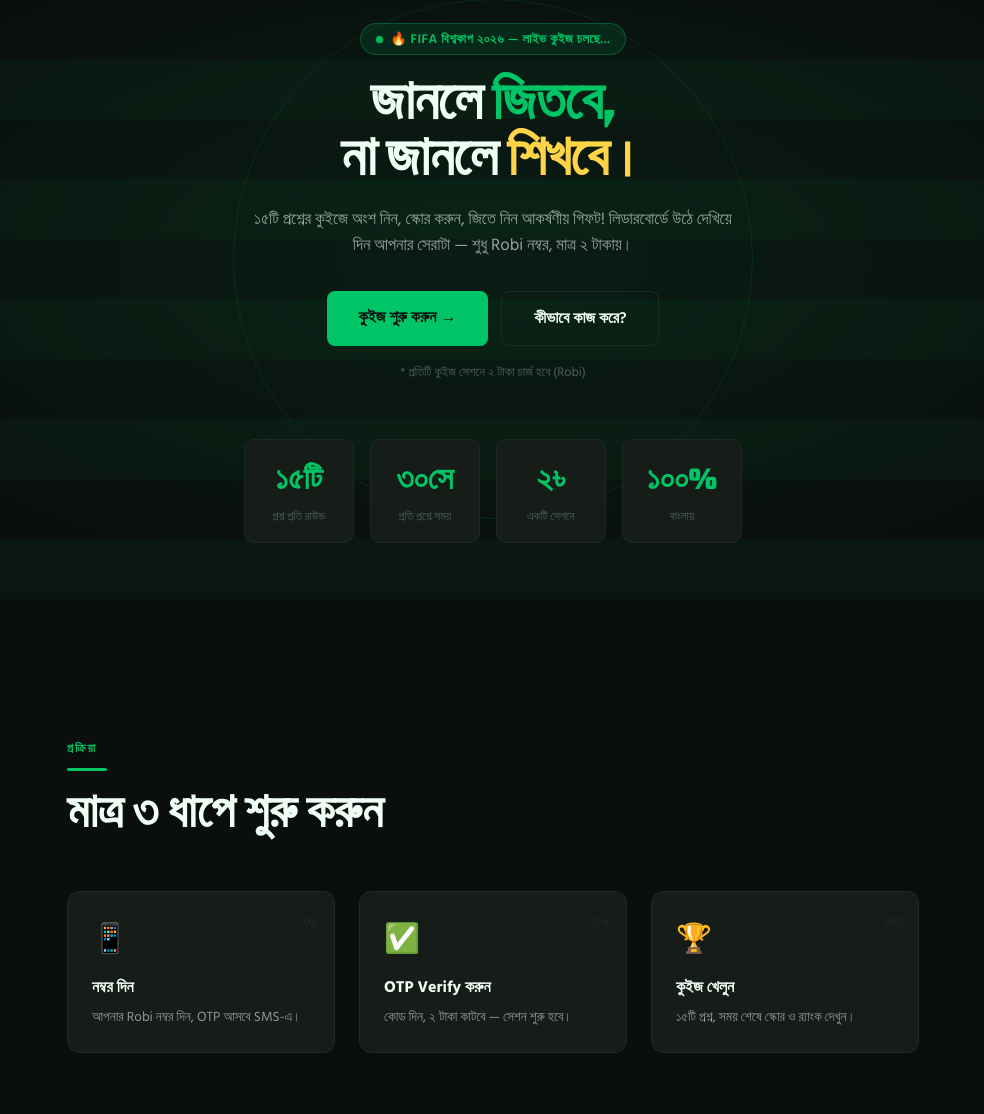
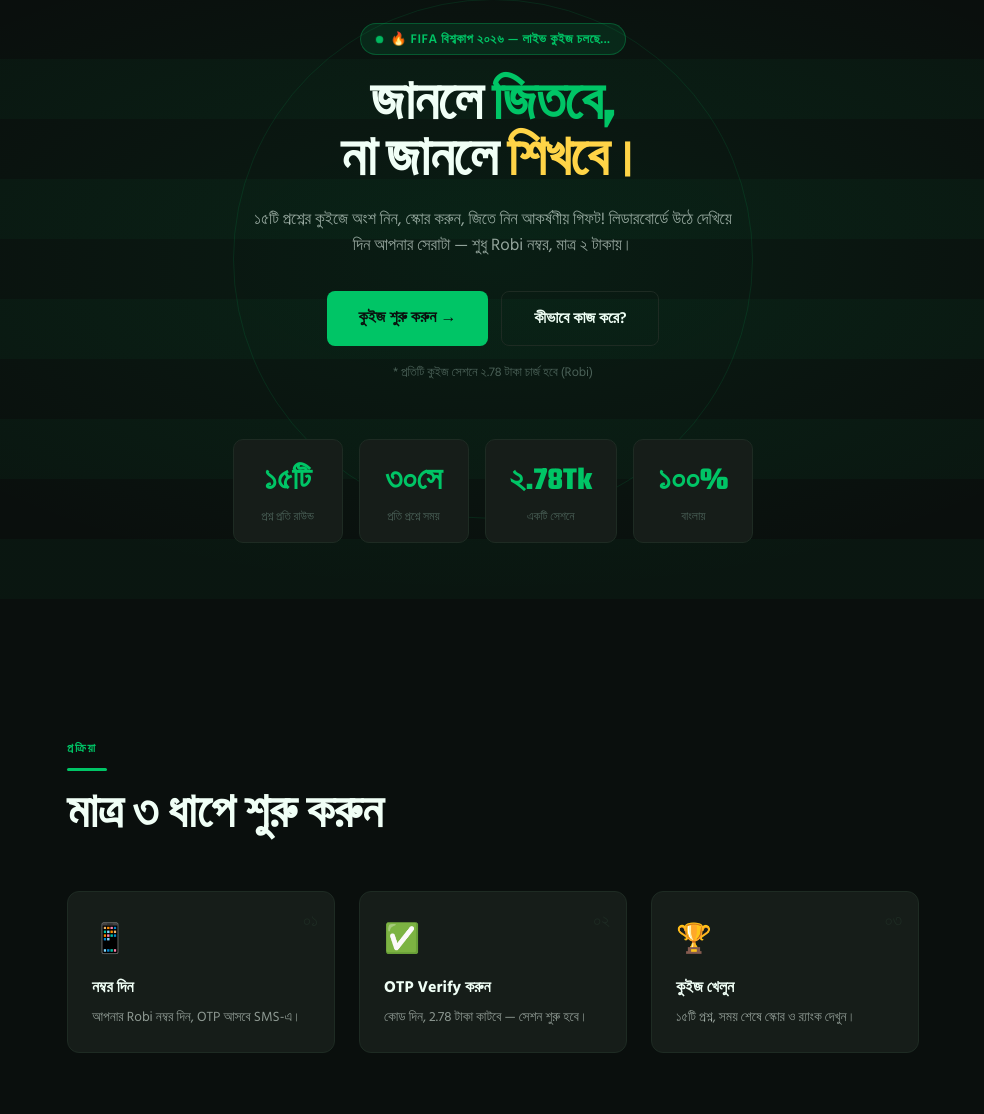
Before and after one commit to nafiz-byte/quizfy, a Django app: page / in a window 1280 px wide. Shown: the part 141-1255 px from the top of the page, without its empty margins (147-1131 px from the left). Run offline with Django 5.2, Linux system fonts and the light colour scheme.

Commit message:
charging update

```diff
--- a/templates/index.html
+++ b/templates/index.html
@@ -416,7 +416,7 @@
     <a href="#register" class="btn-primary">কুইজ শুরু করুন →</a>
     <a href="#how" class="btn-ghost">কীভাবে কাজ করে?</a>
   </div>
-  <p class="charge-note">* প্রতিটি কুইজ সেশনে ২ টাকা চার্জ হবে (Robi)</p>
+  <p class="charge-note">* প্রতিটি কুইজ সেশনে ২.78 টাকা চার্জ হবে (Robi)</p>
 
   <div class="stats">
     <div class="stat-card">
@@ -428,7 +428,7 @@
       <div class="stat-label">প্রতি প্রশ্নে সময়</div>
     </div>
     <div class="stat-card">
-      <div class="stat-num">২৳</div>
+      <div class="stat-num">২.78Tk</div>
       <div class="stat-label">একটি সেশনে</div>
     </div>
     <div class="stat-card">
@@ -455,7 +455,7 @@
       <div class="step-num">০২</div>
       <div class="step-icon">✅</div>
       <div class="step-title">OTP Verify করুন</div>
-      <div class="step-desc">কোড দিন, ২ টাকা কাটবে — সেশন শুরু হবে।</div>
+      <div class="step-desc">কোড দিন, 2.78 টাকা কাটবে — সেশন শুরু হবে।</div>
     </div>
     <div class="step">
       <div class="step-num">০৩</div>
```
